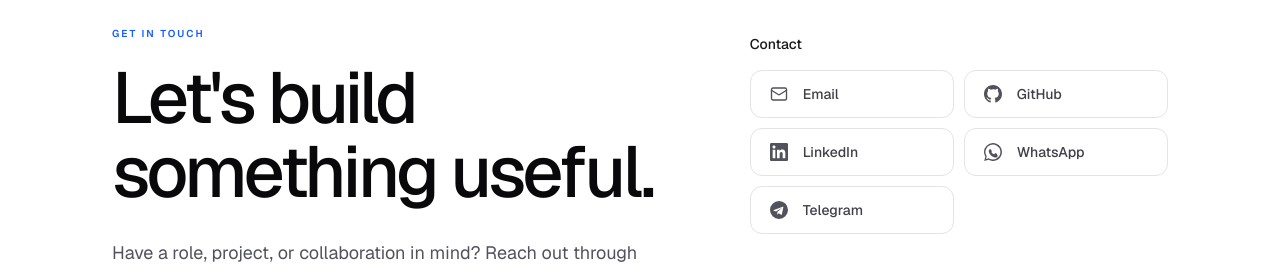
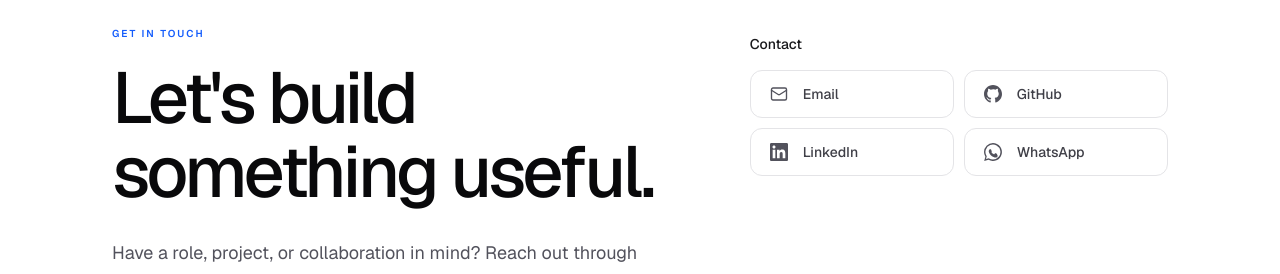
Before and after one commit to Tisee747/tisee-portfolio-v2, a Next.js app: page / in a window 1280 px wide. Shown: the part 3218-3492 px from the top of the page. Built offline with nearby package versions, Linux system fonts and the light colour scheme.

Commit message:
fix: remove telegram contact and rebalance contact grid

```diff
--- a/src/components/Footer.tsx
+++ b/src/components/Footer.tsx
@@ -42,16 +42,6 @@ const contacts = [
       </svg>
     ),
   },
-  {
-    name: "Telegram",
-    url: "https://t.me/NotBul77",
-    external: true,
-    icon: (
-      <svg aria-hidden="true" xmlns="http://www.w3.org/2000/svg" width="18" height="18" viewBox="0 0 24 24" fill="currentColor">
-        <path d="M11.944 0A12 12 0 0 0 0 12a12 12 0 0 0 12 12 12 12 0 0 0 12-12A12 12 0 0 0 11.944 0zm5.836 8.354-2.023 9.54c-.15.659-.541.821-1.092.51l-3.02-2.227-1.457 1.405c-.161.161-.297.297-.61.297l.216-3.086 5.617-5.076c.244-.216-.054-.336-.379-.119l-6.942 4.368-2.991-.937c-.65-.203-.663-.65.136-.964l11.684-4.502c.54-.196 1.018.121.862 1.101l-.001-.31z" />
-      </svg>
-    ),
-  },
 ];
 
 export default function Footer() {
@@ -79,7 +69,7 @@ export default function Footer() {
 
           <div className="flex flex-col lg:pt-2">
             <p className="mb-4 text-sm font-medium text-zinc-900">Contact</p>
-            <div className="grid grid-cols-2 gap-2.5 sm:grid-cols-3 lg:grid-cols-2">
+            <div className="grid grid-cols-2 gap-2.5">
               {contacts.map((contact) => (
                 <Link
                   key={contact.name}
```
